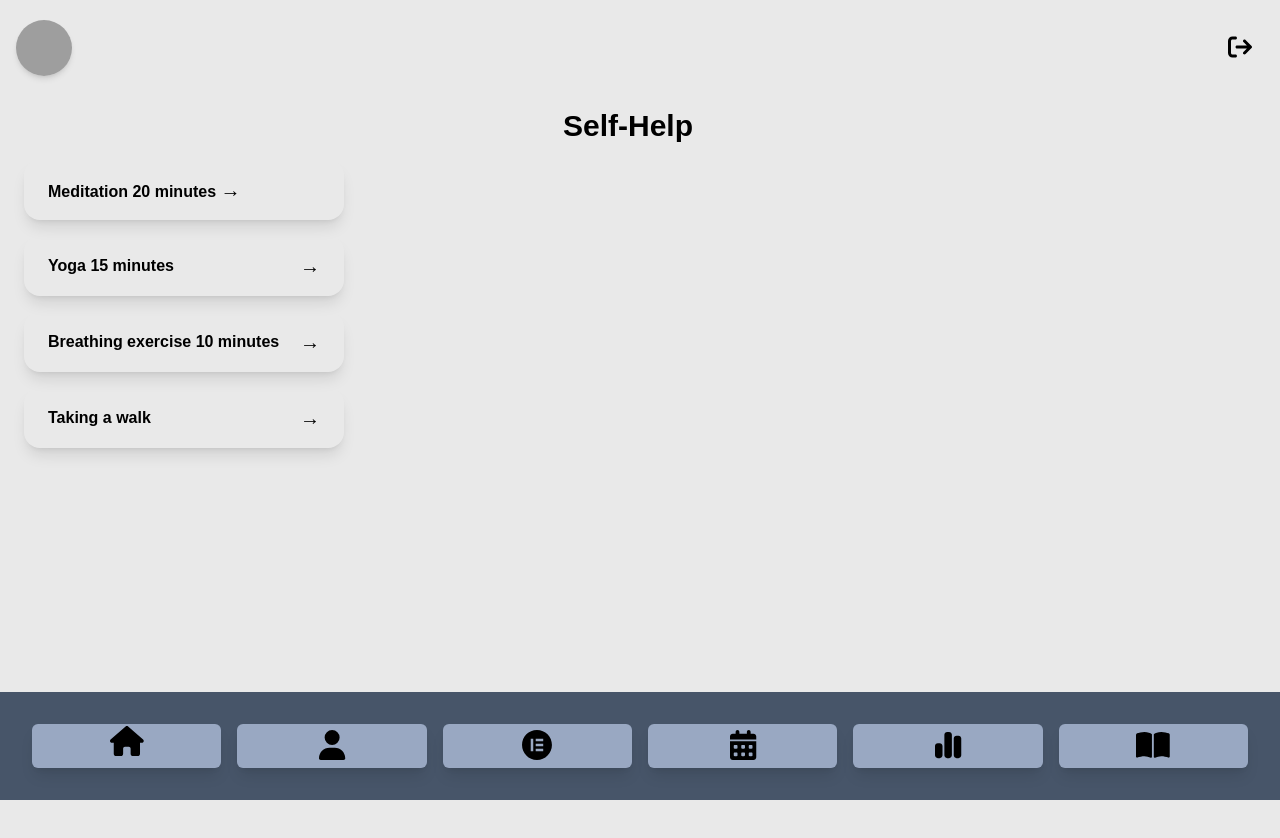
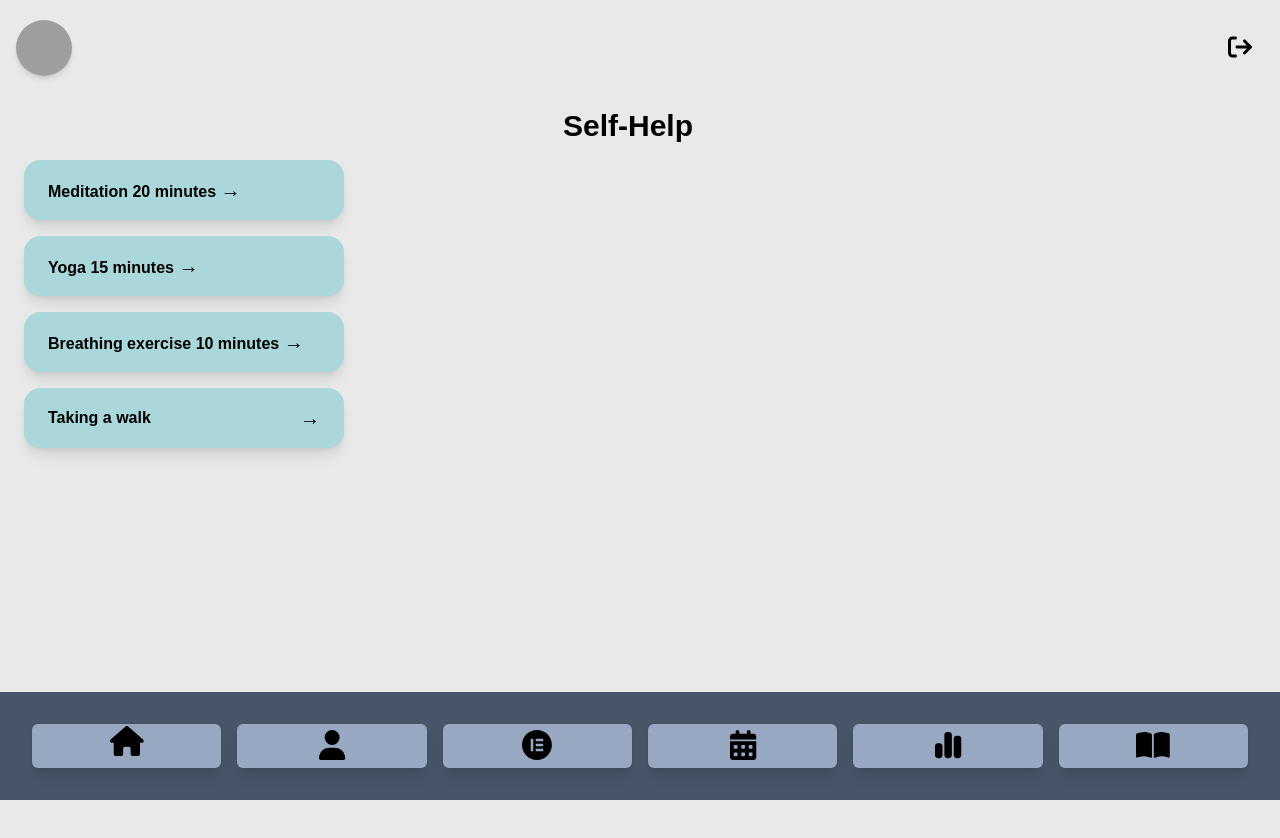
Before and after one commit to bout0047/cuby-frontend, a SvelteKit app: page /self-help in a window 1280 px wide. Shown: the top 838 px of the page. Built offline with nearby package versions, Linux system fonts and the light colour scheme; sample sign-in values are in the browser's storage; grey boxes are pictures that could not be loaded.

Commit message:
finished self help page

```diff
--- a/src/routes/self-help/+page.svelte
+++ b/src/routes/self-help/+page.svelte
@@ -1,6 +1,11 @@
 <script>
     import NavBar from '$lib/components/NavBar.svelte';
     import TopNav from '$lib/components/TopNav.svelte';
+
+    function dropdownParagraph () {
+      const dropdown = document.getElementById("dropdown");
+      dropdown?.classList.toggle("hidden");
+    }
   </script>
 
   <TopNav />
@@ -10,28 +15,35 @@
       <div class="flex items-center justify-center">
         <span class="text-black text-3xl font-bold mr-12">Self-Help</span>
       </div>
-      <button class="w-full max-w-xs text-black font-bold py-4 px-6 rounded-2xl shadow-lg flex justify-between items-center transition duration-150 ease-in-out">
+      <button class="w-full max-w-xs bg-aquamarine text-black font-bold py-4 px-6 rounded-2xl shadow-lg flex justify-between items-center">
         <a href="https://www.youtube.com/watch?v=inpok4MKVLM" target="_blank">
         <span>Meditation 20 minutes</span>
         <span class="text-xl">→</span>
       </button>
-      <button class="w-full max-w-xs text-black font-bold py-4 px-6 rounded-2xl shadow-lg flex justify-between items-center transition duration-150 ease-in-out">
+      <button class="w-full max-w-xs bg-aquamarine text-black font-bold py-4 px-6 rounded-2xl shadow-lg flex justify-between items-center">
+        <a href="https://www.youtube.com/watch?v=djLCTwi3PmU&ab_channel=CharlieFollows" target="_blank">
         <span>Yoga 15 minutes</span>
         <span class="text-xl">→</span>
       </button>
-      <button class="w-full max-w-xs text-black font-bold py-4 px-6 rounded-2xl shadow-lg flex justify-between items-center transition duration-150 ease-in-out">
+      <button class="w-full max-w-xs bg-aquamarine text-black font-bold py-4 px-6 rounded-2xl shadow-lg flex justify-between items-center">
+        <a href="https://www.youtube.com/watch?v=tybOi4hjZFQ&ab_channel=WimHof" target="_blank">
         <span>Breathing exercise 10 minutes</span>
         <span class="text-xl">→</span>
       </button>
-      <button class="w-full max-w-xs text-black font-bold py-4 px-6 rounded-2xl shadow-lg flex justify-between items-center transition duration-150 ease-in-out">
-        <span>Taking a walk</span>
-        <span class="text-xl">→</span>
-      </button>
+      <div>
+        <button on:click="{dropdownParagraph}" class="w-full max-w-xs bg-aquamarine text-black font-bold py-4 px-6 rounded-2xl shadow-lg flex justify-between items-center">
+          <span>Taking a walk</span>
+          <span class="text-xl">→</span>
+        </button>
+        <div id="dropdown" class="hidden w-full max-w-xs p-3 border-b-lg">
+          <p>Taking a walk can mean different things for different people, so this is a recommended way to calm you down, you can deviate from this if its better for you.
+
+            To take a walk, simply either go outside or walk around the room if acceptable. this will increase bloodflow that will calm you down. if you cannot, some other phisical activity may also be a good solution.</p>
+        </div>
+      </div>
+
     </div>
     <footer>
       <NavBar/>
     </footer>
   </main>
-  <style>
-    /* Your styles go here */
-  </style>
```
